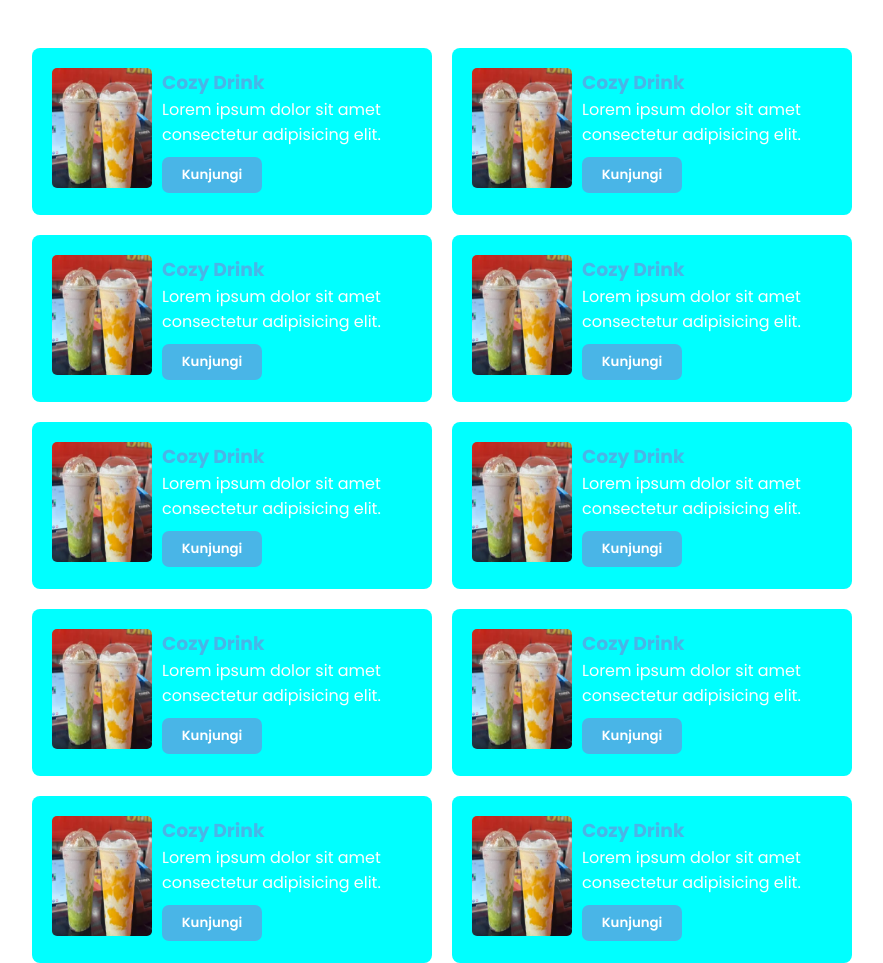
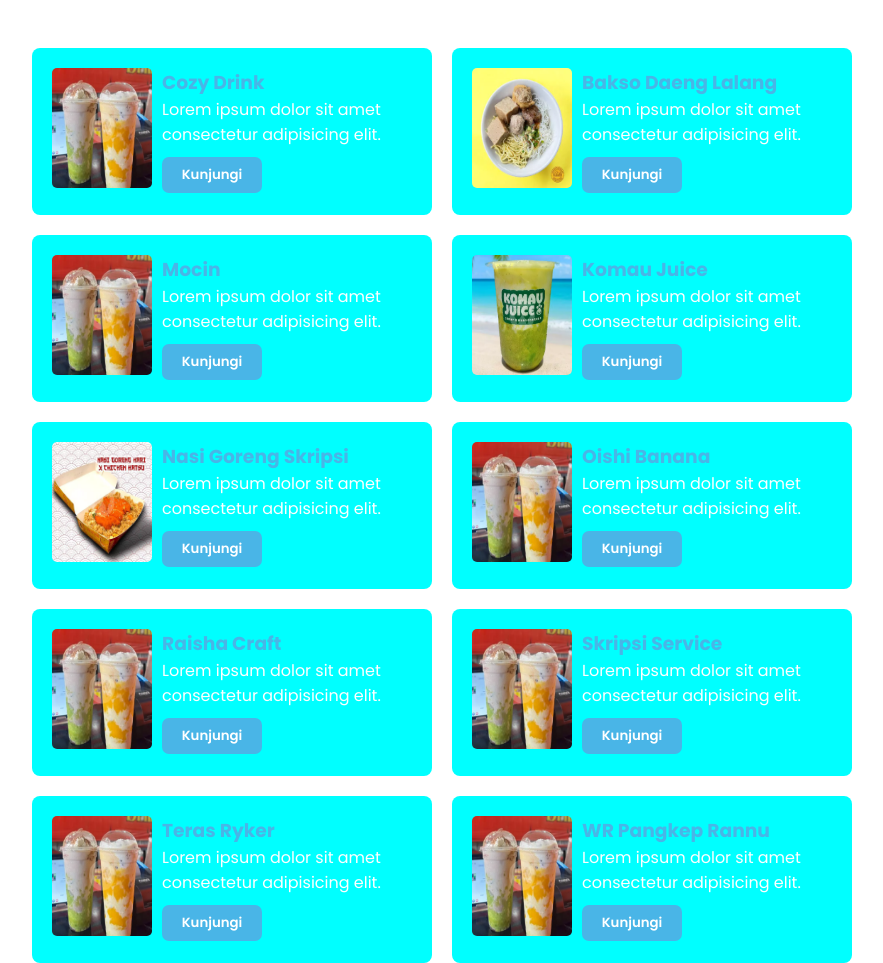
Before and after one commit to frzzz12/MIA-2025---Project-Web-UMKM, a PHP site: page / in a window 1280 px wide. Shown: the part 339-1302 px from the top of the page, without its empty margins (198-1081 px from the left). Run offline with PHP 8.4, Linux system fonts and the light colour scheme.

Commit message:
fix gambar beberapa umkm

```diff
--- a/index.php
+++ b/index.php
@@ -56,11 +56,11 @@
                         </div>
                         <div class="card">
                             <div>
-                                <img src="assets/cozy drink/alpokat kocok + ice cream.png" alt="umkm1">
+                                <img src="assets/bakso khas makassar daeng lalang/bakso biasa.png" alt="umkm2">
                             </div>
                             <div>
                                 <a href="">
-                                    <h3>Cozy Drink</h3>
+                                    <h3>Bakso Daeng Lalang</h3>
                                 </a>
                                 <p>Lorem ipsum dolor sit amet consectetur adipisicing elit.</p>
                                 <div class="card-btn">
@@ -76,7 +76,7 @@
                             </div>
                             <div>
                                 <a href="">
-                                    <h3>Cozy Drink</h3>
+                                    <h3>Mocin</h3>
                                 </a>
                                 <p>Lorem ipsum dolor sit amet consectetur adipisicing elit.</p>
                                 <div class="card-btn">
@@ -88,11 +88,11 @@
                         </div>
                         <div class="card">
                             <div>
-                                <img src="assets/cozy drink/alpokat kocok + ice cream.png" alt="umkm1">
+                                <img src="assets/komau juice/alpukat kocok dancow.png" alt="umkm1">
                             </div>
                             <div>
                                 <a href="">
-                                    <h3>Cozy Drink</h3>
+                                    <h3>Komau Juice</h3>
                                 </a>
                                 <p>Lorem ipsum dolor sit amet consectetur adipisicing elit.</p>
                                 <div class="card-btn">
@@ -104,11 +104,11 @@
                         </div>
                         <div class="card">
                             <div>
-                                <img src="assets/cozy drink/alpokat kocok + ice cream.png" alt="umkm1">
+                                <img src="assets/nasi goreng skripsi/nasi goreng kari + katsu.jpeg" alt="umkm1">
                             </div>
                             <div>
                                 <a href="">
-                                    <h3>Cozy Drink</h3>
+                                    <h3>Nasi Goreng Skripsi</h3>
                                 </a>
                                 <p>Lorem ipsum dolor sit amet consectetur adipisicing elit.</p>
                                 <div class="card-btn">
@@ -124,7 +124,7 @@
                             </div>
                             <div>
                                 <a href="">
-                                    <h3>Cozy Drink</h3>
+                                    <h3>Oishi Banana</h3>
                                 </a>
                                 <p>Lorem ipsum dolor sit amet consectetur adipisicing elit.</p>
                                 <div class="card-btn">
@@ -140,7 +140,7 @@
                             </div>
                             <div>
                                 <a href="">
-                                    <h3>Cozy Drink</h3>
+                                    <h3>Raisha Craft</h3>
                                 </a>
                                 <p>Lorem ipsum dolor sit amet consectetur adipisicing elit.</p>
                                 <div class="card-btn">
@@ -156,7 +156,7 @@
                             </div>
                             <div>
                                 <a href="">
-                                    <h3>Cozy Drink</h3>
+                                    <h3>Skripsi Service</h3>
                                 </a>
                                 <p>Lorem ipsum dolor sit amet consectetur adipisicing elit.</p>
                                 <div class="card-btn">
@@ -172,7 +172,7 @@
                             </div>
                             <div>
                                 <a href="">
-                                    <h3>Cozy Drink</h3>
+                                    <h3>Teras Ryker</h3>
                                 </a>
                                 <p>Lorem ipsum dolor sit amet consectetur adipisicing elit.</p>
                                 <div class="card-btn">
@@ -188,7 +188,7 @@
                             </div>
                             <div>
                                 <a href="">
-                                    <h3>Cozy Drink</h3>
+                                    <h3>WR Pangkep Rannu</h3>
                                 </a>
                                 <p>Lorem ipsum dolor sit amet consectetur adipisicing elit.</p>
                                 <div class="card-btn">
```
